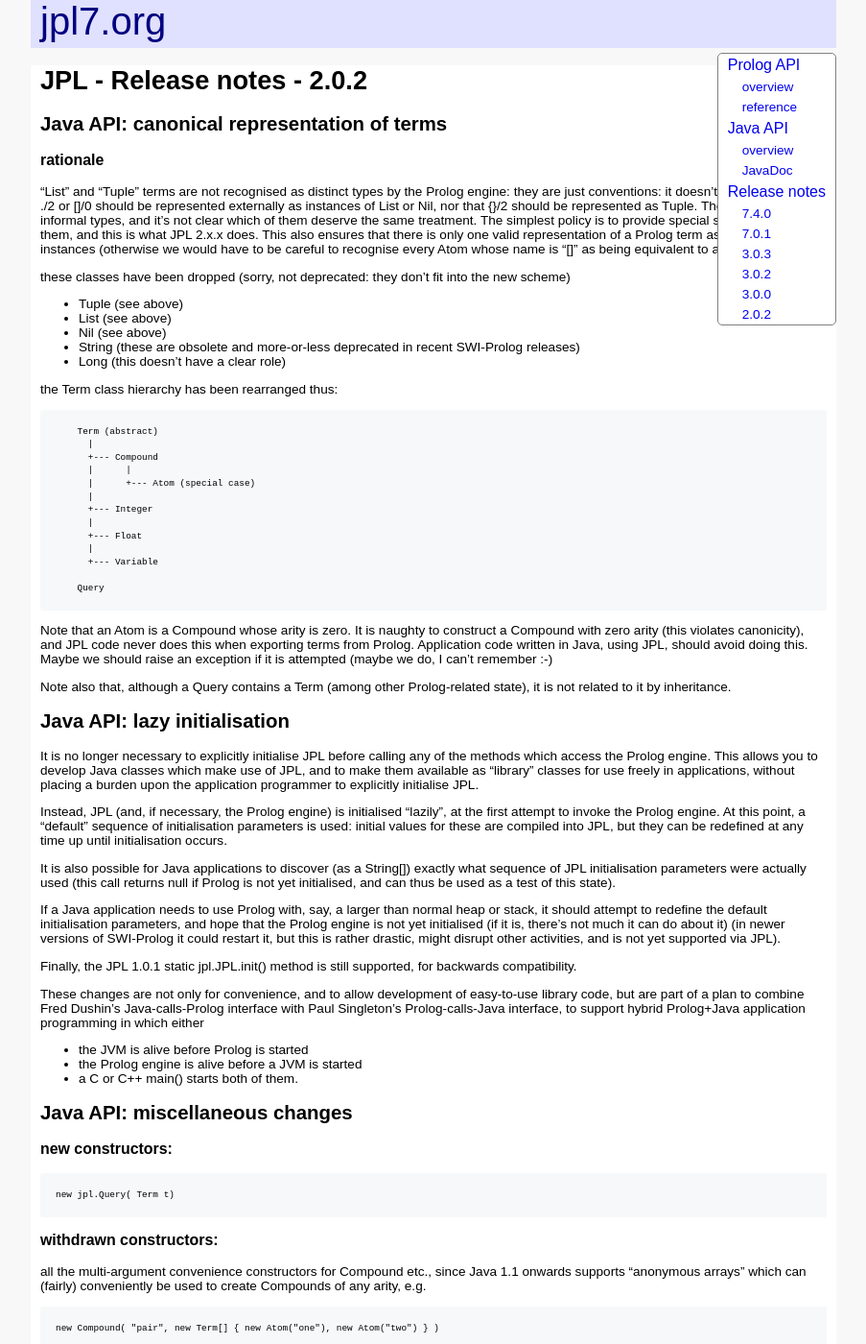
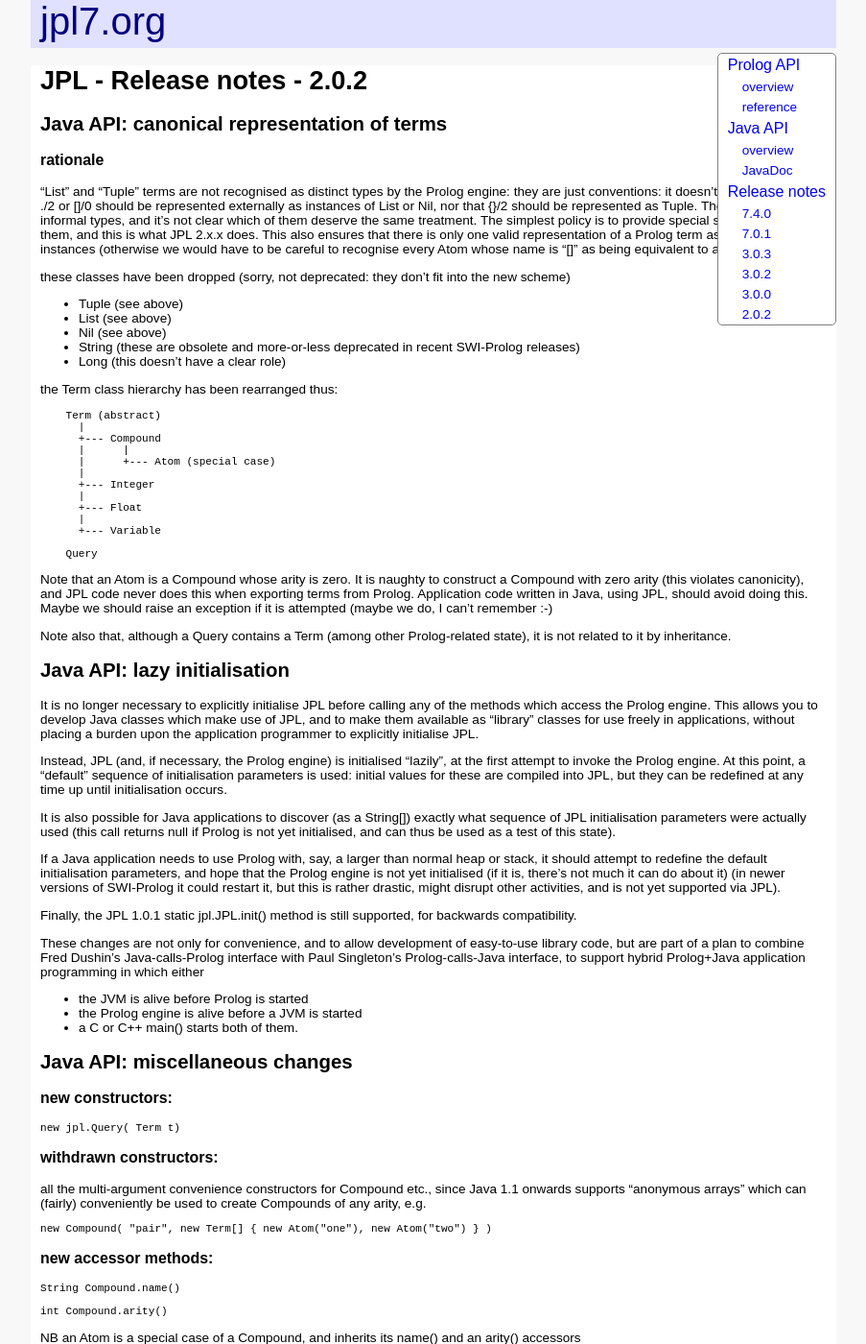
Before and after one commit to anionic/jpl-nav, a Jekyll site: the page built from docs/ReleaseNotes202.md, in a window 1280 px wide and 1400 px high. Shown: the whole window at 96% size, without its empty margins (188-1091 px from the left). Built offline with Jekyll 4.4.1, drawn with Linux system fonts in a browser that asks for light colours; our own code applies the rules of GitHub Pages for plain Markdown files.

Commit message:
Update default.html

```diff
--- a/docs/_layouts/default.html
+++ b/docs/_layouts/default.html
@@ -170,14 +170,6 @@
 						display: none;
 					}
 				}
-				pre.highlight {
-					background-color: #f6f8fa;
-					border-radius: 3px;
-					font-size: 85%;
-					line-height: 1.45;
-					overflow: auto;
-					padding: 16px;
-				}
 			</style>
 			<script type="text/javascript">
 				document.addEventListener('DOMContentLoaded', function(event) {
```
